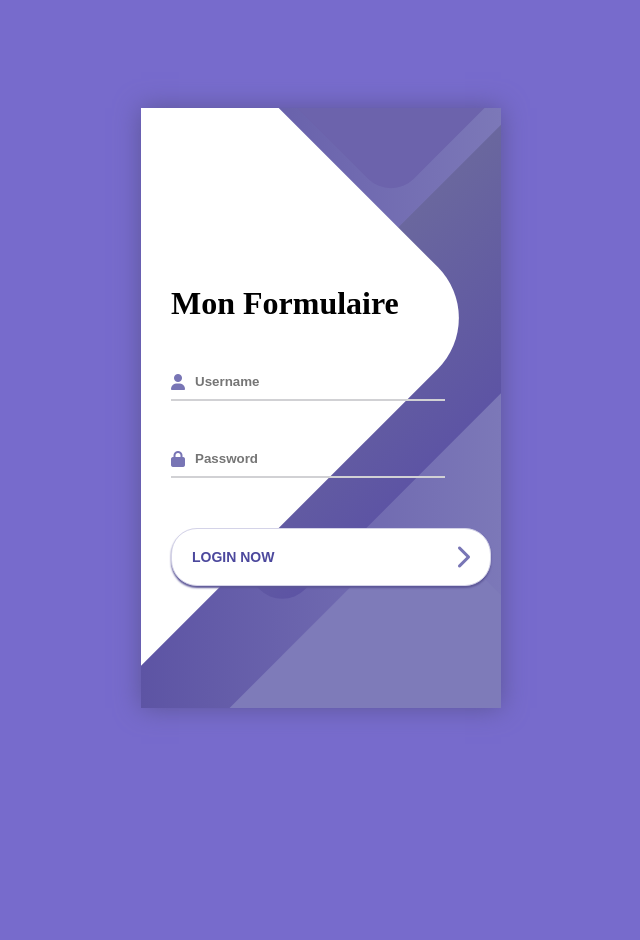
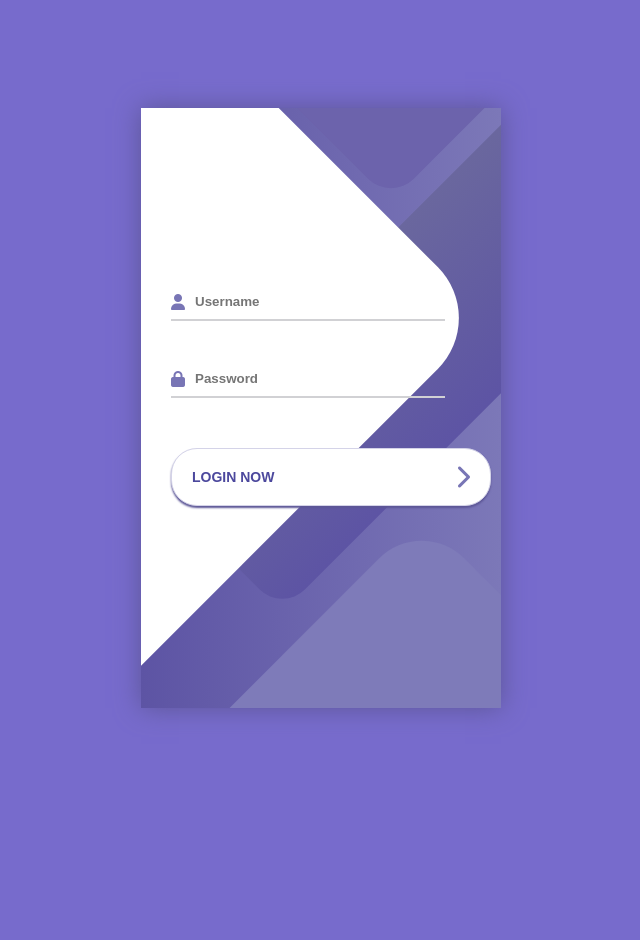
Before and after one commit to djokangoma/projet-1, a plain HTML site: page index.html in a window 1280 px wide. Shown: the whole page, without its empty margins (327-967 px from the left). Drawn offline with Linux system fonts and the light colour scheme.

Commit message:
remove title

```diff
--- a/index.html
+++ b/index.html
@@ -13,7 +13,6 @@
         <div class="screen">
             <div class="screen_content">
                 <form action="" class="login">
-                    <h1>Mon Formulaire</h1>
                     <div class="login_field">
                         <i class="login_icon fa-solid fa-user"></i>
                         <input type="text" class="login_input" placeholder="Username">
```
